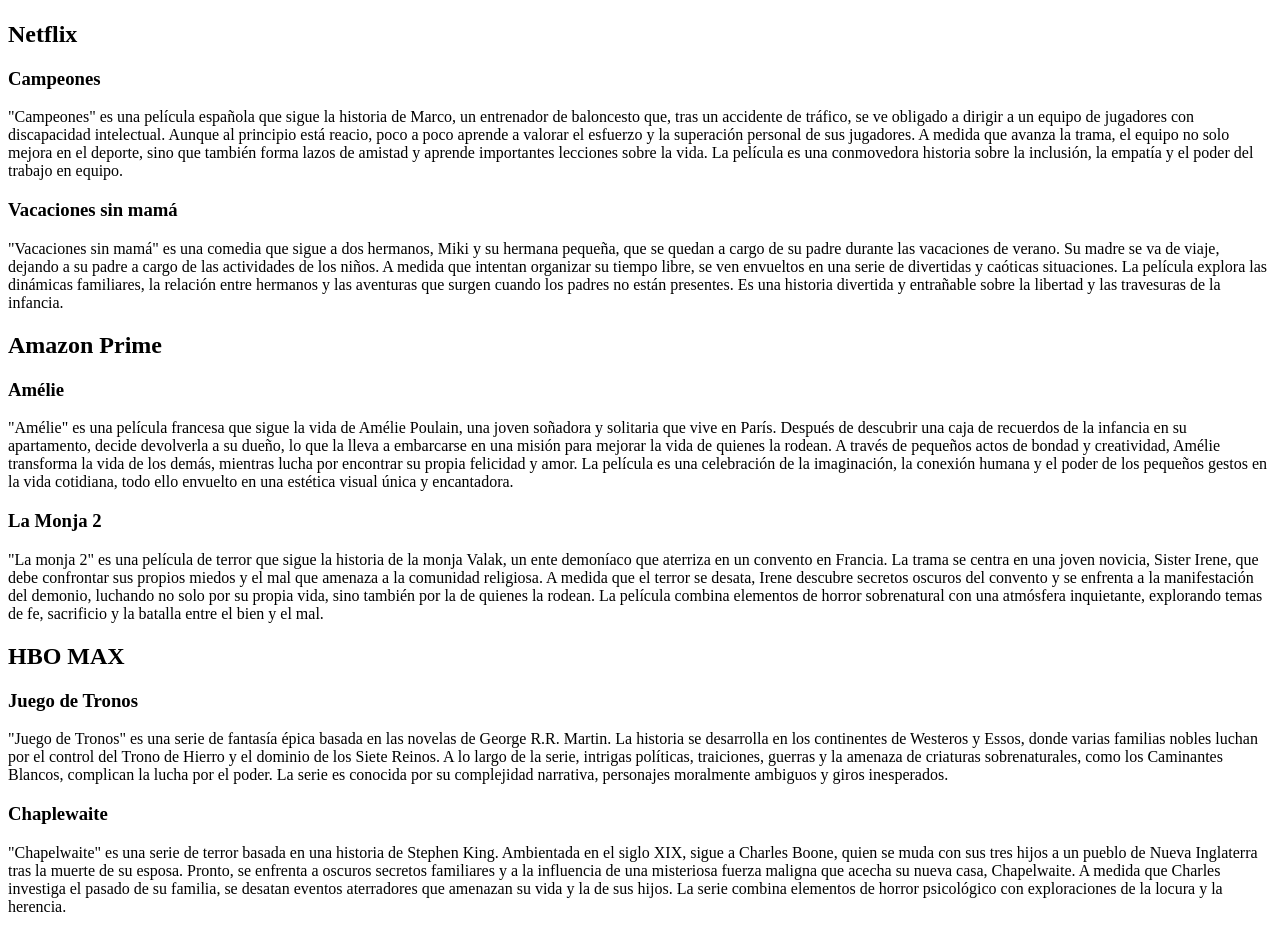
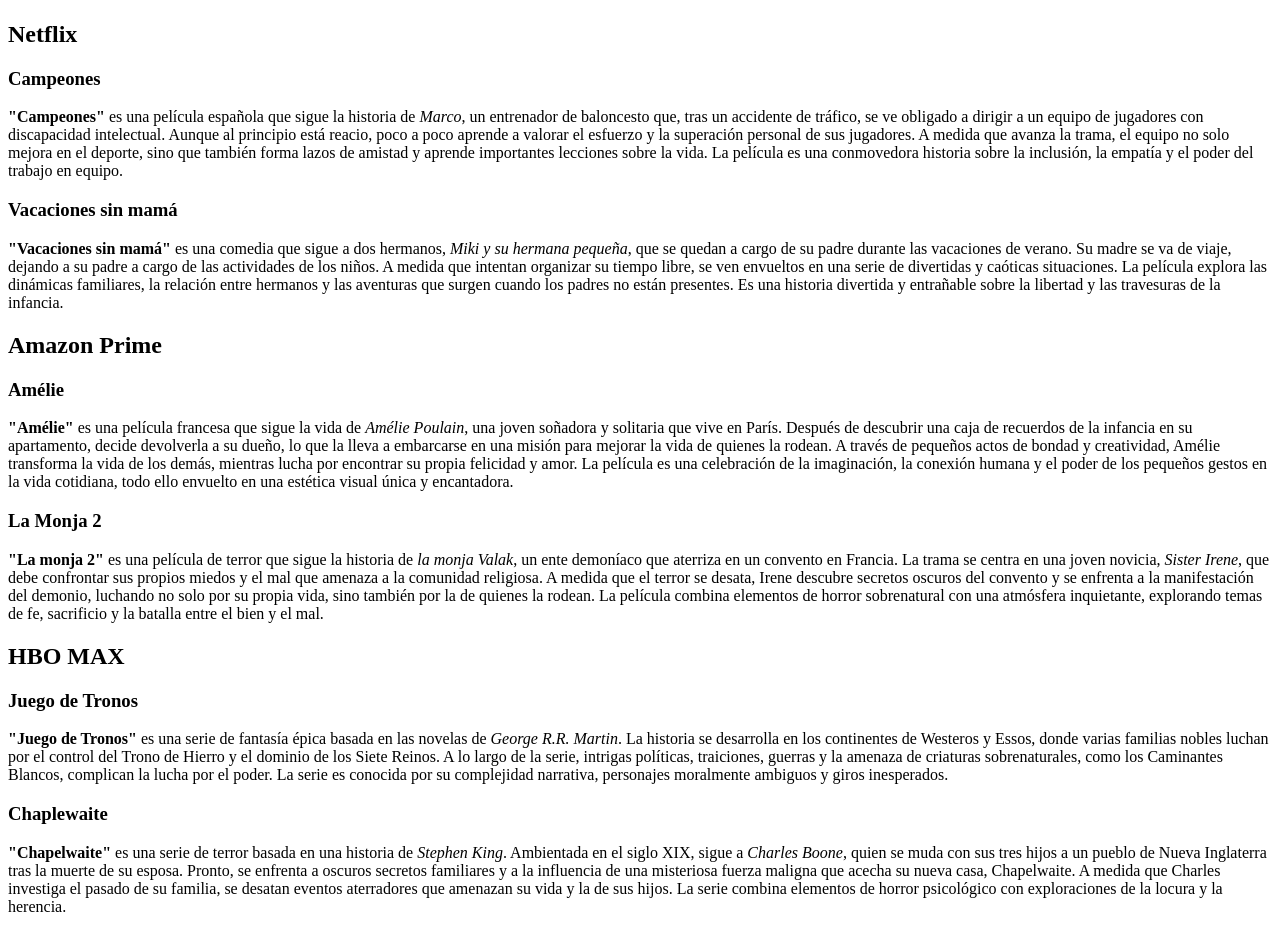
Before and after one commit to krakenn69/Lenguaje-de-Marcas-DAW, a plain HTML site: page Tema2/Ej1/Web/Index.html in a window 1280 px wide. Shown: the part 197-1129 px from the top of the page. Drawn offline with Linux system fonts and the light colour scheme.

Commit message:
listo el EJ1

```diff
--- a/Tema2/Ej1/Web/Index.html
+++ b/Tema2/Ej1/Web/Index.html
@@ -20,19 +20,19 @@
     <img src="Assets/Imagenes/portada.jpeg">
     <h2>Netflix</h2>
     <h3>Campeones</h3>
-        <p>"Campeones" es una película española que sigue la historia de Marco, un entrenador de baloncesto que, tras un accidente de tráfico, se ve obligado a dirigir a un equipo de jugadores con discapacidad intelectual. Aunque al principio está reacio, poco a poco aprende a valorar el esfuerzo y la superación personal de sus jugadores. A medida que avanza la trama, el equipo no solo mejora en el deporte, sino que también forma lazos de amistad y aprende importantes lecciones sobre la vida. La película es una conmovedora historia sobre la inclusión, la empatía y el poder del trabajo en equipo.</p>
+        <p><b>"Campeones"</b> es una película española que sigue la historia de <i>Marco</i>, un entrenador de baloncesto que, tras un accidente de tráfico, se ve obligado a dirigir a un equipo de jugadores con discapacidad intelectual. Aunque al principio está reacio, poco a poco aprende a valorar el esfuerzo y la superación personal de sus jugadores. A medida que avanza la trama, el equipo no solo mejora en el deporte, sino que también forma lazos de amistad y aprende importantes lecciones sobre la vida. La película es una conmovedora historia sobre la inclusión, la empatía y el poder del trabajo en equipo.</p>
     <h3>Vacaciones sin mamá</h3>
-        <p>"Vacaciones sin mamá" es una comedia que sigue a dos hermanos, Miki y su hermana pequeña, que se quedan a cargo de su padre durante las vacaciones de verano. Su madre se va de viaje, dejando a su padre a cargo de las actividades de los niños. A medida que intentan organizar su tiempo libre, se ven envueltos en una serie de divertidas y caóticas situaciones. La película explora las dinámicas familiares, la relación entre hermanos y las aventuras que surgen cuando los padres no están presentes. Es una historia divertida y entrañable sobre la libertad y las travesuras de la infancia.</p>
+        <p><b>"Vacaciones sin mamá"</b> es una comedia que sigue a dos hermanos, <i>Miki y su hermana pequeña</i>, que se quedan a cargo de su padre durante las vacaciones de verano. Su madre se va de viaje, dejando a su padre a cargo de las actividades de los niños. A medida que intentan organizar su tiempo libre, se ven envueltos en una serie de divertidas y caóticas situaciones. La película explora las dinámicas familiares, la relación entre hermanos y las aventuras que surgen cuando los padres no están presentes. Es una historia divertida y entrañable sobre la libertad y las travesuras de la infancia.</p>
     <h2>Amazon Prime</h2>
     <h3>Amélie</h3>
-        <p>"Amélie" es una película francesa que sigue la vida de Amélie Poulain, una joven soñadora y solitaria que vive en París. Después de descubrir una caja de recuerdos de la infancia en su apartamento, decide devolverla a su dueño, lo que la lleva a embarcarse en una misión para mejorar la vida de quienes la rodean. A través de pequeños actos de bondad y creatividad, Amélie transforma la vida de los demás, mientras lucha por encontrar su propia felicidad y amor. La película es una celebración de la imaginación, la conexión humana y el poder de los pequeños gestos en la vida cotidiana, todo ello envuelto en una estética visual única y encantadora.</p>
+        <p><b>"Amélie"</b> es una película francesa que sigue la vida de <i>Amélie Poulain</i>, una joven soñadora y solitaria que vive en París. Después de descubrir una caja de recuerdos de la infancia en su apartamento, decide devolverla a su dueño, lo que la lleva a embarcarse en una misión para mejorar la vida de quienes la rodean. A través de pequeños actos de bondad y creatividad, Amélie transforma la vida de los demás, mientras lucha por encontrar su propia felicidad y amor. La película es una celebración de la imaginación, la conexión humana y el poder de los pequeños gestos en la vida cotidiana, todo ello envuelto en una estética visual única y encantadora.</p>
     <h3>La Monja 2</h3>
-        <p>"La monja 2" es una película de terror que sigue la historia de la monja Valak, un ente demoníaco que aterriza en un convento en Francia. La trama se centra en una joven novicia, Sister Irene, que debe confrontar sus propios miedos y el mal que amenaza a la comunidad religiosa. A medida que el terror se desata, Irene descubre secretos oscuros del convento y se enfrenta a la manifestación del demonio, luchando no solo por su propia vida, sino también por la de quienes la rodean. La película combina elementos de horror sobrenatural con una atmósfera inquietante, explorando temas de fe, sacrificio y la batalla entre el bien y el mal.</p>
+        <p><b>"La monja 2"</b> es una película de terror que sigue la historia de <i>la monja Valak</i>, un ente demoníaco que aterriza en un convento en Francia. La trama se centra en una joven novicia, <i>Sister Irene</i>, que debe confrontar sus propios miedos y el mal que amenaza a la comunidad religiosa. A medida que el terror se desata, Irene descubre secretos oscuros del convento y se enfrenta a la manifestación del demonio, luchando no solo por su propia vida, sino también por la de quienes la rodean. La película combina elementos de horror sobrenatural con una atmósfera inquietante, explorando temas de fe, sacrificio y la batalla entre el bien y el mal.</p>
     <h2>HBO MAX</h2>
     <h3>Juego de Tronos</h3>
-        <p>"Juego de Tronos" es una serie de fantasía épica basada en las novelas de George R.R. Martin. La historia se desarrolla en los continentes de Westeros y Essos, donde varias familias nobles luchan por el control del Trono de Hierro y el dominio de los Siete Reinos. A lo largo de la serie, intrigas políticas, traiciones, guerras y la amenaza de criaturas sobrenaturales, como los Caminantes Blancos, complican la lucha por el poder. La serie es conocida por su complejidad narrativa, personajes moralmente ambiguos y giros inesperados.</p>
+        <p><b>"Juego de Tronos"</b> es una serie de fantasía épica basada en las novelas de <i>George R.R. Martin</i>. La historia se desarrolla en los continentes de Westeros y Essos, donde varias familias nobles luchan por el control del Trono de Hierro y el dominio de los Siete Reinos. A lo largo de la serie, intrigas políticas, traiciones, guerras y la amenaza de criaturas sobrenaturales, como los Caminantes Blancos, complican la lucha por el poder. La serie es conocida por su complejidad narrativa, personajes moralmente ambiguos y giros inesperados.</p>
     <h3>Chaplewaite</h3>
-        <p>"Chapelwaite" es una serie de terror basada en una historia de Stephen King. Ambientada en el siglo XIX, sigue a Charles Boone, quien se muda con sus tres hijos a un pueblo de Nueva Inglaterra tras la muerte de su esposa. Pronto, se enfrenta a oscuros secretos familiares y a la influencia de una misteriosa fuerza maligna que acecha su nueva casa, Chapelwaite. A medida que Charles investiga el pasado de su familia, se desatan eventos aterradores que amenazan su vida y la de sus hijos. La serie combina elementos de horror psicológico con exploraciones de la locura y la herencia.</p>
+        <p><b>"Chapelwaite"</b> es una serie de terror basada en una historia de <i>Stephen King</i>. Ambientada en el siglo XIX, sigue a <i>Charles Boone</i>, quien se muda con sus tres hijos a un pueblo de Nueva Inglaterra tras la muerte de su esposa. Pronto, se enfrenta a oscuros secretos familiares y a la influencia de una misteriosa fuerza maligna que acecha su nueva casa, Chapelwaite. A medida que Charles investiga el pasado de su familia, se desatan eventos aterradores que amenazan su vida y la de sus hijos. La serie combina elementos de horror psicológico con exploraciones de la locura y la herencia.</p>
 
 </body>
 </html>
```
Also changed, not shown: Tema2/Ej1/Web/contacto.html (+1 -0 lines).
